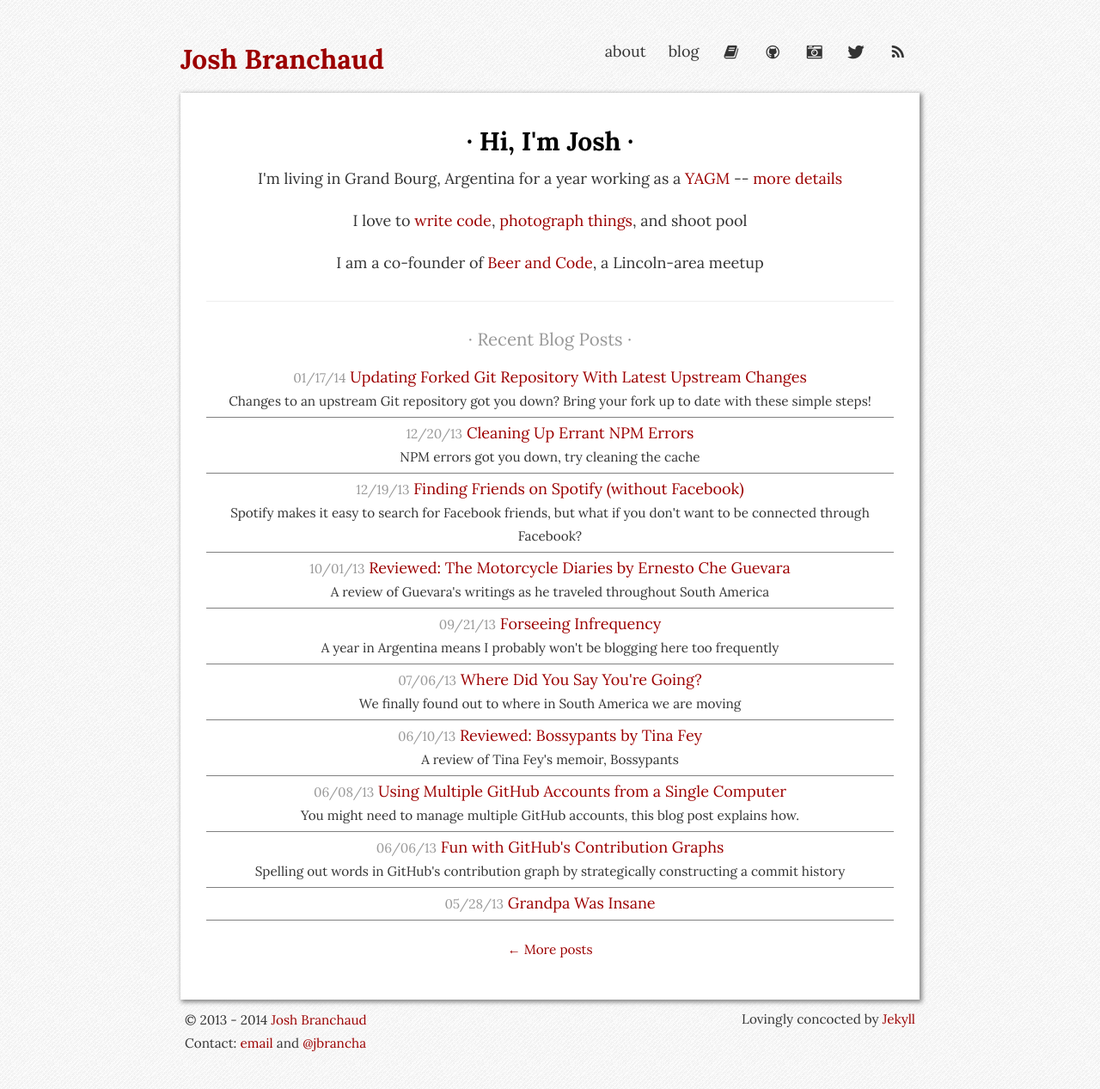
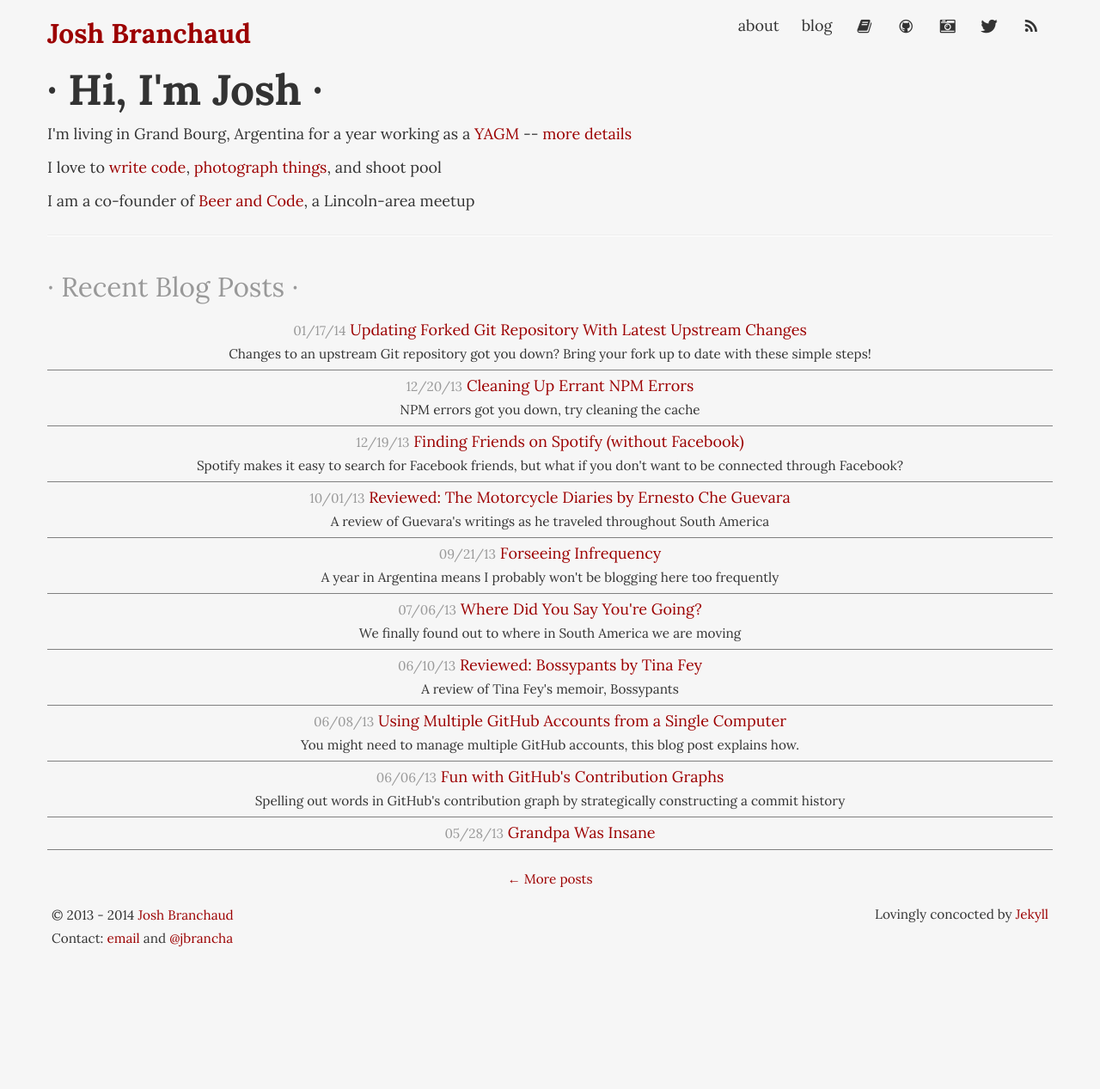
Before and after one commit to jbranchaud/blog, a Jekyll site: the page built from index.html, in a window 1280 px wide. Shown: the whole page at 86% size. Built offline with Jekyll 4.4.1, drawn with Linux system fonts in a browser that asks for light colours; after the commit the page ends 1115 px from its top, so only the background shows below that.

Commit message:
Default layout now uses the styles.css that is in the assets directory.

```diff
--- a/_layouts/default.html
+++ b/_layouts/default.html
@@ -31,7 +31,7 @@
     <link href="/css/pygments.css" rel="stylesheet" media="all" />
 
     <!-- Include the site stylesheet -->
-	<link href="/css/styles.css" rel="stylesheet" media="all" />
+	<link href="/assets/css/styles.css" rel="stylesheet" media="all" />
 
 </head>
 <body>
```
